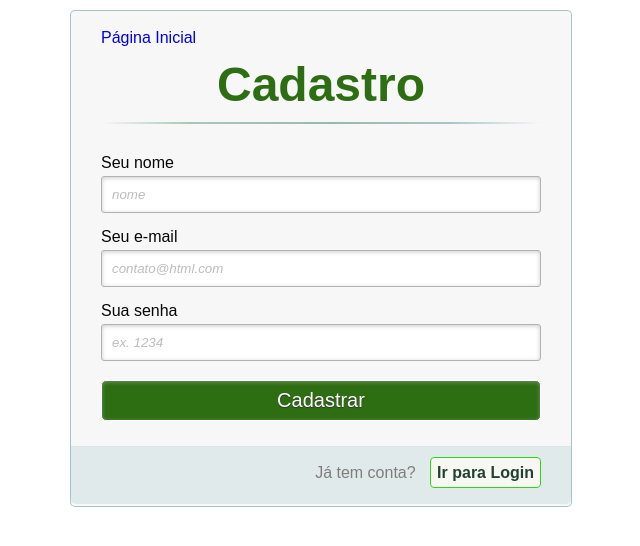
After one commit to he-lais/TIS-1, a PHP site: page /cadastro.html in a window 1280 px wide. The commit adds this page. Shown: the top 546 px of the page, without its empty margins (320-960 px from the left). Run offline with PHP 8.4, Linux system fonts and the light colour scheme; some libraries are stand-ins or nearby versions.

Commit message:
versao final

```diff
--- a/api.js
+++ b/api.js
@@ -47,8 +47,8 @@ function executarPesquisa(query) {
         `https://newsapi.org/v2/top-headlines?country=br&apiKey=2f9f9de63a1144b39c0315efda406f10`
     );
     xhr.send();
+}
 
 document
 .getElementById("btnPesquisa")
-.addEventListener("click", executarPesquisa);
-}
+.addEventListener("click", () => executarPesquisa());
--- /dev/null
+++ b/cadastro.html
@@ -0,0 +1,61 @@
+<!DOCTYPE html>
+
+<head>
+  <meta charset="UTF-8" />
+  <title>Cadastro de Usuarios</title>
+  <meta name="viewport" content="width=device-width, initial-scale=1.0">
+  <link rel="stylesheet" type="text/css" href="estiloCadastro.css" />
+
+</head>
+
+<body>
+  <div class="container">
+
+    <div class="content">
+
+      <!--FORMULÁRIO DE CADASTRO-->
+      <div id="cadastro">
+        <p>
+          <a href="index.html"> Página Inicial</a>
+        </p>
+        <form method="post" action="" id="frmCadastro" onsubmit="Adicionar(event)">
+          <h1>Cadastro</h1>
+
+          <p>
+            <label for="txtNome">Seu nome</label>
+            <input id="txtNome" name="txtNome" required="required" type="text" placeholder="nome" />
+          </p>
+
+          <p>
+            <label for="txtEmail">Seu e-mail</label>
+            <input id="txtEmail" name="txtEmail" required="required" type="email"
+              placeholder="contato@html.com" />
+          </p>
+
+          <p>
+            <label for="txtSenha">Sua senha</label>
+            <input id="txtSenha" name="txtSenha" required="required" type="password" placeholder="ex. 1234" />
+          </p>
+
+          <p>
+            <input type="submit" name="" id="btnCadastrarSalvar" value="Cadastrar">
+          </p>
+
+          <p class="link">
+            Já tem conta?
+            <a href="login.html"> Ir para Login </a>
+          </p>
+
+        </form>
+      </div>
+    </div>
+    <table>
+      <tbody id="tbodyResultados"></tbody>
+      <tfoot></tfoot>
+    </table>
+  </div>
+  <script src="https://code.jquery.com/jquery-3.2.1.slim.min.js"></script>
+  <script src="funcoes.js"></script>
+</body>
+
+</html>
--- /dev/null
+++ b/estiloCadastro.css
@@ -0,0 +1,229 @@
+/* CSS reset */
+*, *:before, *:after {
+    margin:0;
+    padding:0;
+    font-family: Arial,sans-serif;
+  }
+
+  body{
+    margin:10px;
+  }
+
+  a{
+    text-decoration: none;
+  }
+
+  /* esconde as ancoras da tela */
+  a.links{
+    display: none;
+  }
+
+  /* content que contem os formulários */
+  .content{
+    width: 500px;
+    margin: 0px auto;
+    position: relative;
+  }
+
+  /* formatando o cabeçalho dos formulários */
+  h1{
+    font-size: 48px;
+    color: #2e6e12;
+    padding: 10px 0;
+    font-family: Arial,sans-serif;
+    font-weight: bold;
+    text-align: center;
+    padding-bottom: 30px;
+  }
+  h1:after{
+    content: ' ';
+    display: block;
+    width: 100%;
+    height: 2px;
+    margin-top: 10px;
+    background: -webkit-linear-gradient(left, rgba(147, 189, 168, 0) 0%,rgba(147, 189, 169, 0.8) 20%,rgb(147, 189, 168) 53%,rgba(147,184,189,0.8) 79%,rgba(147, 189, 156, 0) 100%);
+    background: linear-gradient(left, rgba(147,184,189,0) 0%,rgba(147,184,189,0.8) 20%,rgba(147,184,189,1) 53%,rgba(147,184,189,0.8) 79%,rgba(147,184,189,0) 100%);
+  }
+
+  p{
+    margin-bottom:15px;
+  }
+  p:first-child{
+    margin: 0px;
+  }
+  label{
+    color: #070707;
+    position: relative;
+  }
+
+  /**** advanced input styling ****/
+  /* placeholder */
+  ::-webkit-input-placeholder  {
+    color: #bebcbc;
+    font-style: italic;
+  }
+  input:-moz-placeholder,
+  textarea:-moz-placeholder{
+    color: #bebcbc;
+    font-style: italic;
+  }
+  input {
+    outline: none;
+  }
+
+  input:not([type="checkbox"]){
+    width: 95%;
+    margin-top: 4px;
+    padding: 10px;
+    border: 1px solid #b2b2b2;
+
+    -webkit-border-radius: 3px;
+    border-radius: 3px;
+
+    -webkit-box-shadow: 0px 1px 4px 0px rgba(168, 168, 168, 0.6) inset;
+    box-shadow: 0px 1px 4px 0px rgba(168, 168, 168, 0.6) inset;
+
+    -webkit-transition: all 0.2s linear;
+    transition: all 0.2s linear;
+  }
+
+  /*estilo do botão submit */
+  input[type="submit"]{
+    width: 100%!important;
+    cursor: pointer;
+    background: #2e6e12;
+    padding: 8px 5px;
+    color: #fff;
+    font-size: 20px;
+    border: 1px solid #fff;
+    margin-bottom: 10px;
+    text-shadow: 0 1px 1px #333;
+
+    -webkit-border-radius: 5px;
+    border-radius: 5px;
+
+    transition: all 0.2s linear;
+  }
+  input[type="submit"]:hover{
+    background: #c1d1cc;
+  }
+
+  /*marcando os links para mudar de um formulário para outro */
+  .link{
+    position: absolute;
+    background: #e1eaeb;
+    color: #7f7c7c;
+    left: 0px;
+    height: 20px;
+    width: 440px;
+    padding: 17px 30px 20px 30px;
+    font-size: 16px;
+    text-align: right;
+    border-top: 1px solid #dbe5e8;
+
+    -webkit-border-radius: 0 0  5px 5px;
+    border-radius: 0 0  5px 5px;
+  }
+  .link a {
+    font-weight: bold;
+    background: #f7f8f1;
+    padding: 6px;
+    color: rgb(34, 65, 50);
+    margin-left: 10px;
+    border: 1px solid #2ed518;
+
+    -webkit-border-radius: 4px;
+    border-radius: 4px;
+
+    -webkit-transition: all 0.4s linear;
+    transition: all 0.4s  linear;
+  }
+  .link a:hover {
+    color: #39d780;
+    background: #f7f7f7;
+    border: 1px solid #4ac6a1;
+  }
+
+  /* estilos para para ambos os formulários */
+  #cadastro,
+  #login{
+    position: absolute;
+    top: 0px;
+    width: 88%;
+    padding: 18px 6% 60px 6%;
+    margin: 0 0 35px 0;
+    background: rgb(247, 247, 247);
+    border: 1px solid rgba(147, 184, 189,0.8);
+
+  /*  -webkit-box-shadow: 5px; */
+    border-radius: 5px;
+
+    -webkit-animation-duration: 0.5s;
+    -webkit-animation-timing-function: ease;
+    -webkit-animation-fill-mode: both;
+
+    animation-duration: 0.5s;
+    animation-timing-function: ease;
+    animation-fill-mode: both;
+  }
+
+  #paracadastro:target ~ .content #cadastro,
+  #paralogin:target ~ .content #login{
+    z-index: 2;
+    -webkit-animation-name: fadeInLeft;
+    animation-name: fadeInLeft;
+
+    -webkit-animation-delay: .1s;
+    animation-delay: .1s;
+  }
+  #registro:target ~ .content #login,
+  #paralogin:target ~ .content #cadastro{
+    -webkit-animation-name: fadeOutLeft;
+    animation-name: fadeOutLeft;
+  }
+
+  /*fadeInLeft*/
+  @-webkit-keyframes fadeInLeft {
+    0% {
+      opacity: 0;
+      -webkit-transform: translateX(-20px);
+    }
+    100% {
+      opacity: 1;
+      -webkit-transform: translateX(0);
+    }
+  }
+
+  @keyframes fadeInLeft {
+    0% {
+      opacity: 0;
+      transform: translateX(-20px);
+    }
+    100% {
+      opacity: 1;
+      transform: translateX(0);
+    }
+  }
+
+  /*fadeOutLeft*/
+  @-webkit-keyframes fadeOutLeft {
+    0% {
+      opacity: 1;
+      -webkit-transform: translateX(0);
+    }
+    100% {
+      opacity: 0;
+      -webkit-transform: translateX(-20px);
+    }
+  }
+
+  @keyframes fadeOutLeft {
+    0% {
+      opacity: 1;
+      transform: translateX(0);
+    }
+    100% {
+      opacity: 0;
+      transform: translateX(-20px);
+    }
+  }
--- /dev/null
+++ b/funcoes.js
@@ -0,0 +1,76 @@
+var clientes = JSON.parse(localStorage.getItem('clientes')) || [];
+
+function Adicionar(event) {
+    event.preventDefault();
+    var cliente = {
+        Nome: $("#txtNome").val(),
+        Email: $("#txtEmail").val(),
+        Senha: $("#txtSenha").val(),
+    };
+    clientes.push(cliente);
+    localStorage.setItem("clientes", JSON.stringify(clientes));
+    alert("Registro adicionado!");
+}
+
+function Login(event) {
+    event.preventDefault();
+    var login = {
+        Email: $("#txtEmail").val(),
+        Senha: $("#txtSenha").val(),
+    };
+    const isLogin = clientes.filter(cl => cl.Email === login.Email && cl.Senha === login.Senha).length > 0;
+
+    if (isLogin) {
+        alert('Login realizado');
+        window.location.href = "/";
+    } else {
+        alert('Erro ao fazer login');
+    }
+}
+
+function Editar(indice_selecionado) {
+    clientes[indice_selecionado] = JSON.stringify({
+        Nome: $("#txtNome").val(),
+        Email: $("#txtEmail").val(),
+        Senha: $("#txtSenha").val(),
+    });//Altera o item selecionado na tabela
+    localStorage.setItem("cl", JSON.stringify(clientes));
+    alert("Informações editadas.")
+}
+
+function Excluir() {
+    clientes.splice(indice_selecionado, 1);
+    localStorage.setItem("clientes", JSON.stringify(clientes));
+    alert("Registro excluído.");
+}
+
+function Listar() {
+    $("#tblListar").html("");
+    $("#tblListar").html(
+        "<thead>" +
+        "   <tr>" +
+        "   <th></th>" +
+        "   <th>Nome</th>" +
+        "   <th>Email</th>" +
+        "   <th>Senha</th>" +
+        "   </tr>" +
+        "</thead>" +
+        "<tbody>" +
+        "</tbody>"
+    );
+    for (var i in clientes) {
+        var cli = JSON.parse(clientes[i]);
+        $("#tblListar tbody").append("<tr>");
+        $("#tblListar tbody").append("<td>" + cli.Nome + "</td>");
+        $("#tblListar tbody").append("<td>" + cli.Email + "</td>");
+        $("#tblListar tbody").append("<td>" + cli.Senha + "</td>");
+        $("#tblListar tbody").append("</tr>");
+    }
+}
+
+
+$("#tblListar").on("click", ".btnExcluir", function () {
+    indice_selecionado = parseInt($(this).attr("alt"));
+    Excluir();
+    Listar();
+});
--- a/scripts.js
+++ b/scripts.js
@@ -7,7 +7,7 @@ function montarReceitas(){
 
     let conteudo = "";
 
-    for (let i=0; i<2; i++)
+    for (let i=0; i<4; i++)
     {
        conteudo+= `<div class="row">`
 
```
Also changed, not shown: estilos.css (+8 -0 lines), index.html (+202 -113 lines), login.html (added, +53 -0 lines), 2 other files.
